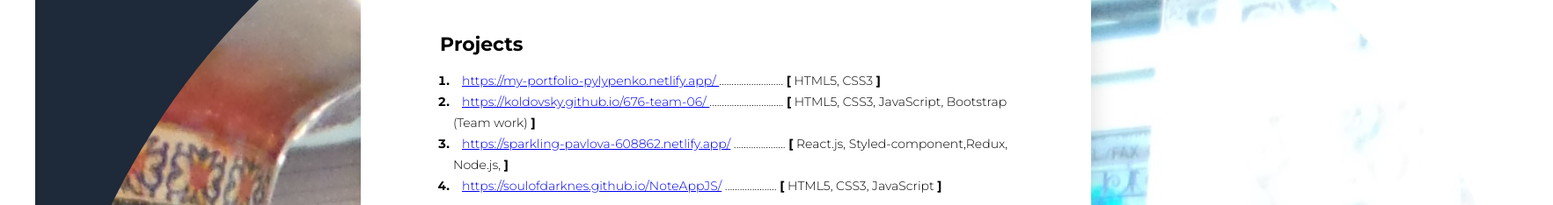
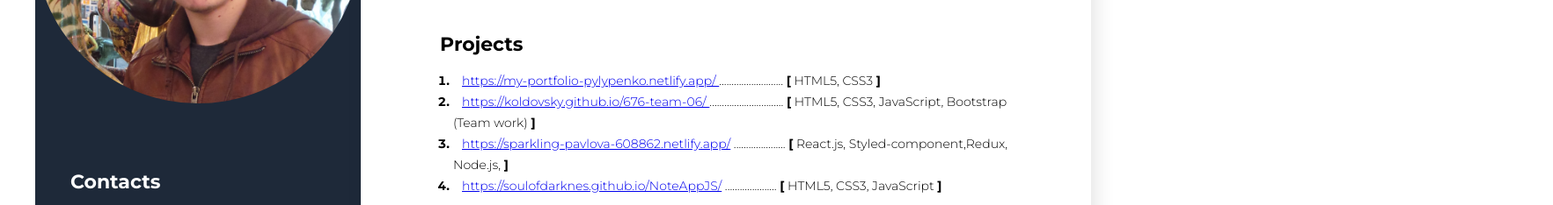
Before and after one commit to SoulOfDarknes/Resume, a website: page index.html in a window 1280 px wide. Shown: the part 298-532 px from the top of the page at 88% size, 1765 px wide, since content can reach past the window. Drawn offline with Linux system fonts and the light colour scheme.

Commit message:
Update styles.css

```diff
--- a/css/styles.css
+++ b/css/styles.css
@@ -185,7 +185,7 @@ body {
 /* photo styles */
 
 .photo {
-/*   width: 370px; */
+  width: 370px;
   margin-bottom: 50px;
   border-radius: 50%;
 }
```
